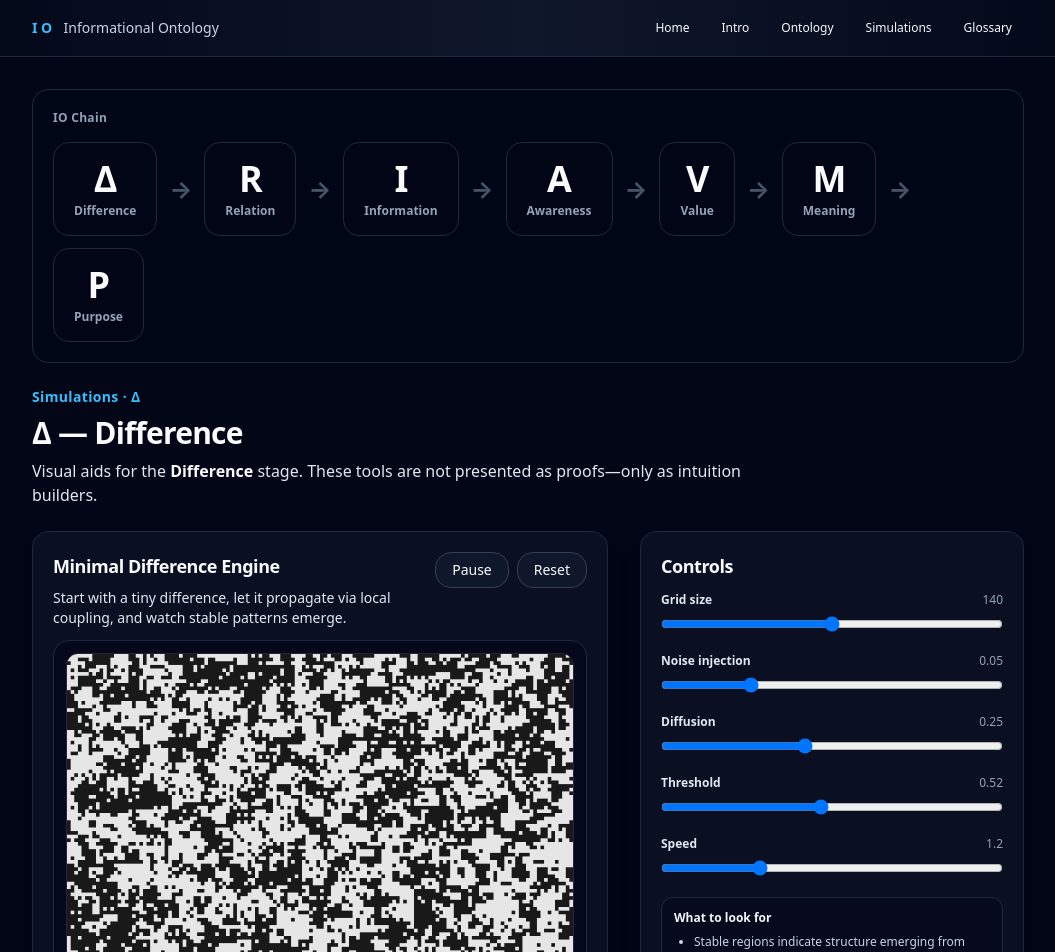
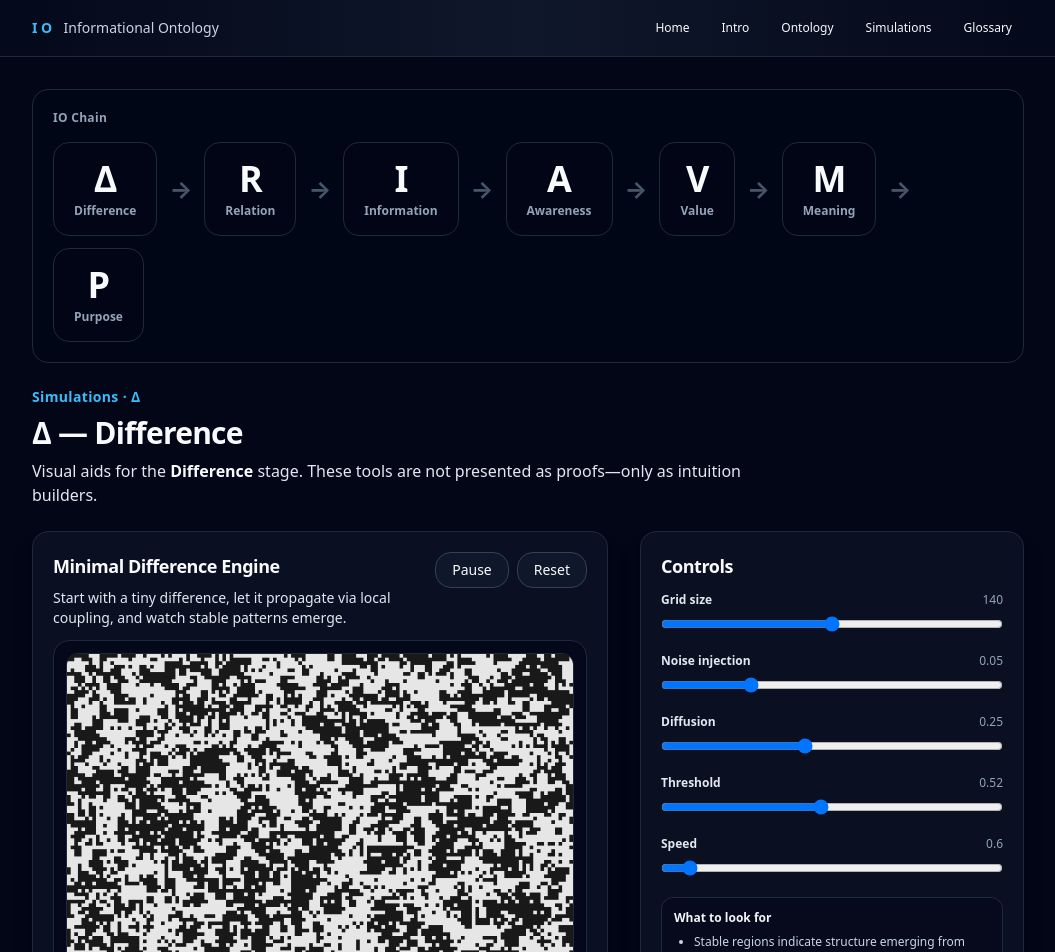
Before and after one commit to MindsEye69/information-ontology-site, a Next.js app: page /simulations/delta in a window 1280 px wide. Shown: the top 952 px of the page, without its empty margins (112-1167 px from the left). Built offline with nearby package versions, Linux system fonts and the light colour scheme.

Commit message:
DifferenceEngine speed patch

```diff
--- a/components/sims/DifferenceEngine.tsx
+++ b/components/sims/DifferenceEngine.tsx
@@ -26,12 +26,13 @@ export default function DifferenceEngine() {
     noise: 0.05,
     diffuse: 0.25,
     threshold: 0.52,
-    speed: 1.2,
+    speed: 0.6,
   });
 
   const history = useRef<number[]>([]);
   const stateRef = useRef<Float32Array | null>(null);
   const tmpRef = useRef<Float32Array | null>(null);
+  const stepAccRef = useRef(0);
 
   const scale = useMemo(() => 4, []);
 
@@ -75,7 +76,12 @@ export default function DifferenceEngine() {
       }
 
       const N = params.size;
-      const steps = running ? Math.max(1, Math.floor(params.speed * 2)) : 0;
+      // Allow true slow-motion: speed is "simulation steps per animation frame" and may be < 1.
+      if (running) {
+        stepAccRef.current += params.speed;
+      }
+      const steps = running ? Math.floor(stepAccRef.current) : 0;
+      stepAccRef.current -= steps;
 
       for (let step = 0; step < steps; step++) {
         for (let y = 0; y < N; y++) {
@@ -259,8 +265,8 @@ export default function DifferenceEngine() {
           <Control
             label="Speed"
             value={params.speed}
-            min={0.5}
-            max={3}
+            min={0.1}
+            max={8}
             step={0.1}
             onChange={(v) => setParams((p) => ({ ...p, speed: v }))}
           />
```
